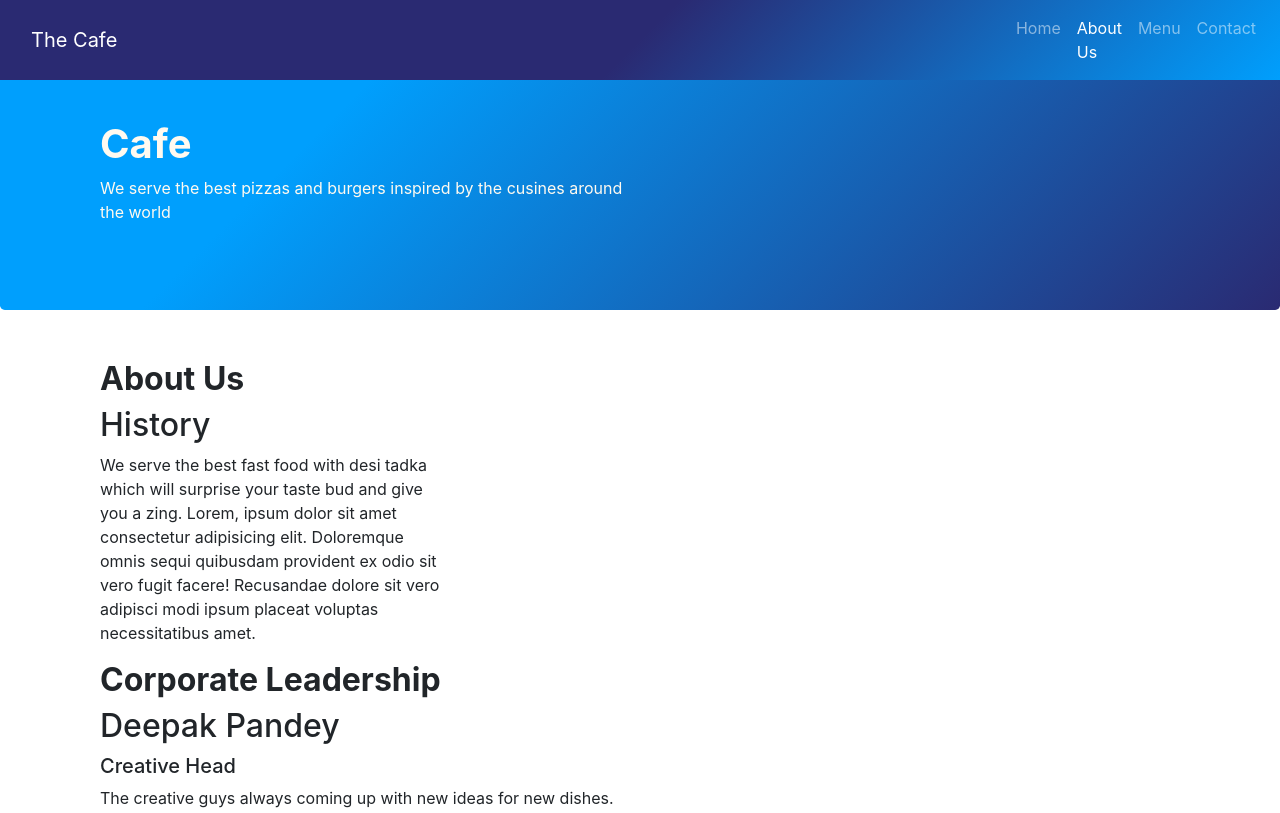
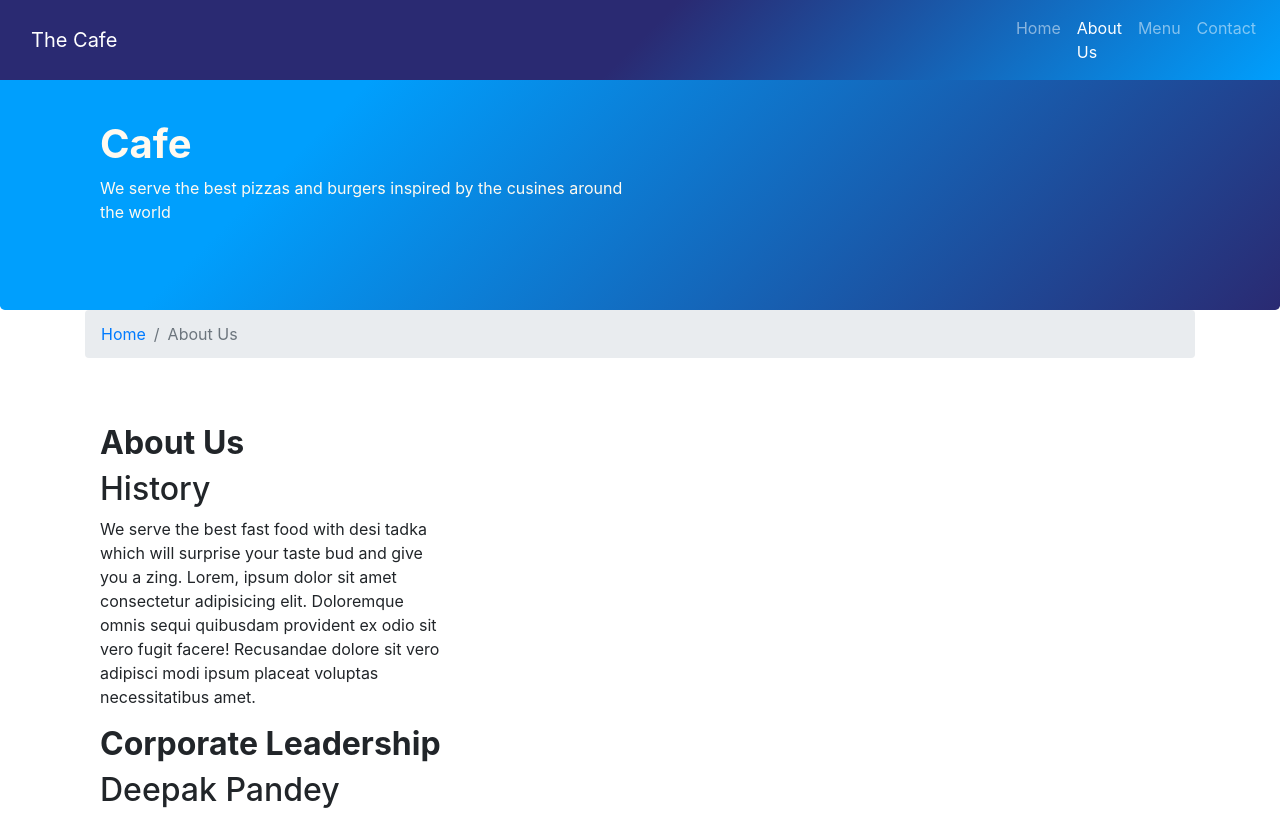
Before and after one commit to deepak80199/restaurant, a website: page aboutus.html in a window 1280 px wide. Shown: the top 813 px of the page. Drawn offline with nearby package versions, Linux system fonts and the light colour scheme.

Commit message:
breadcrumbs added

```diff
--- a/aboutus.html
+++ b/aboutus.html
@@ -45,6 +45,11 @@
 
 	<div class="container">
 		<div>
+
+			<ol class="col-12 breadcrumb">
+                <li class="breadcrumb-item"><a href="./index.html">Home</a></li>
+                <li class="breadcrumb-item active">About Us</li>
+            </ol>
 
 			<div class="row row-content align-items-center">
 				<div class="col-12 ">
```
Also changed, not shown: index.html (+4 -0 lines).
